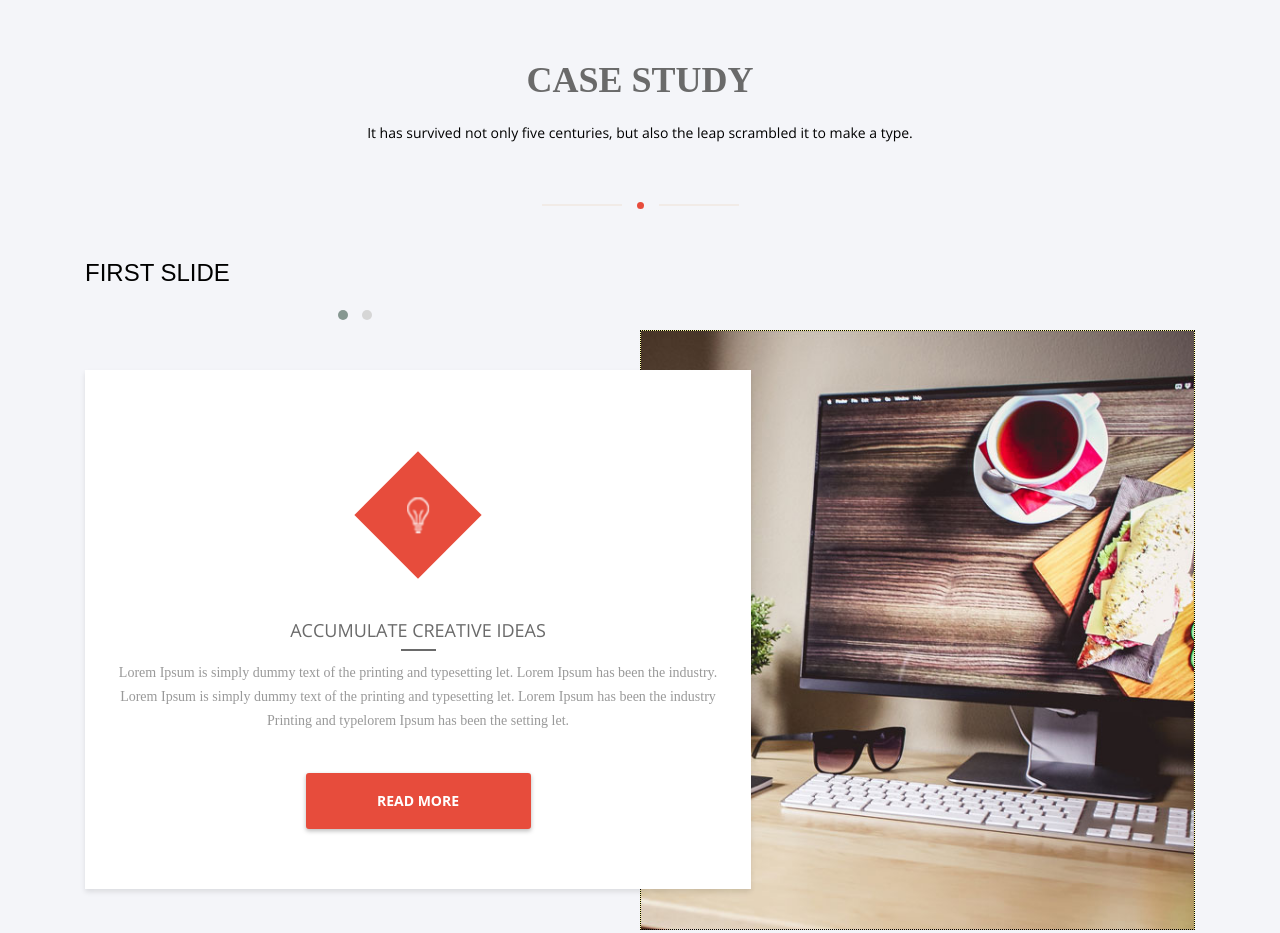
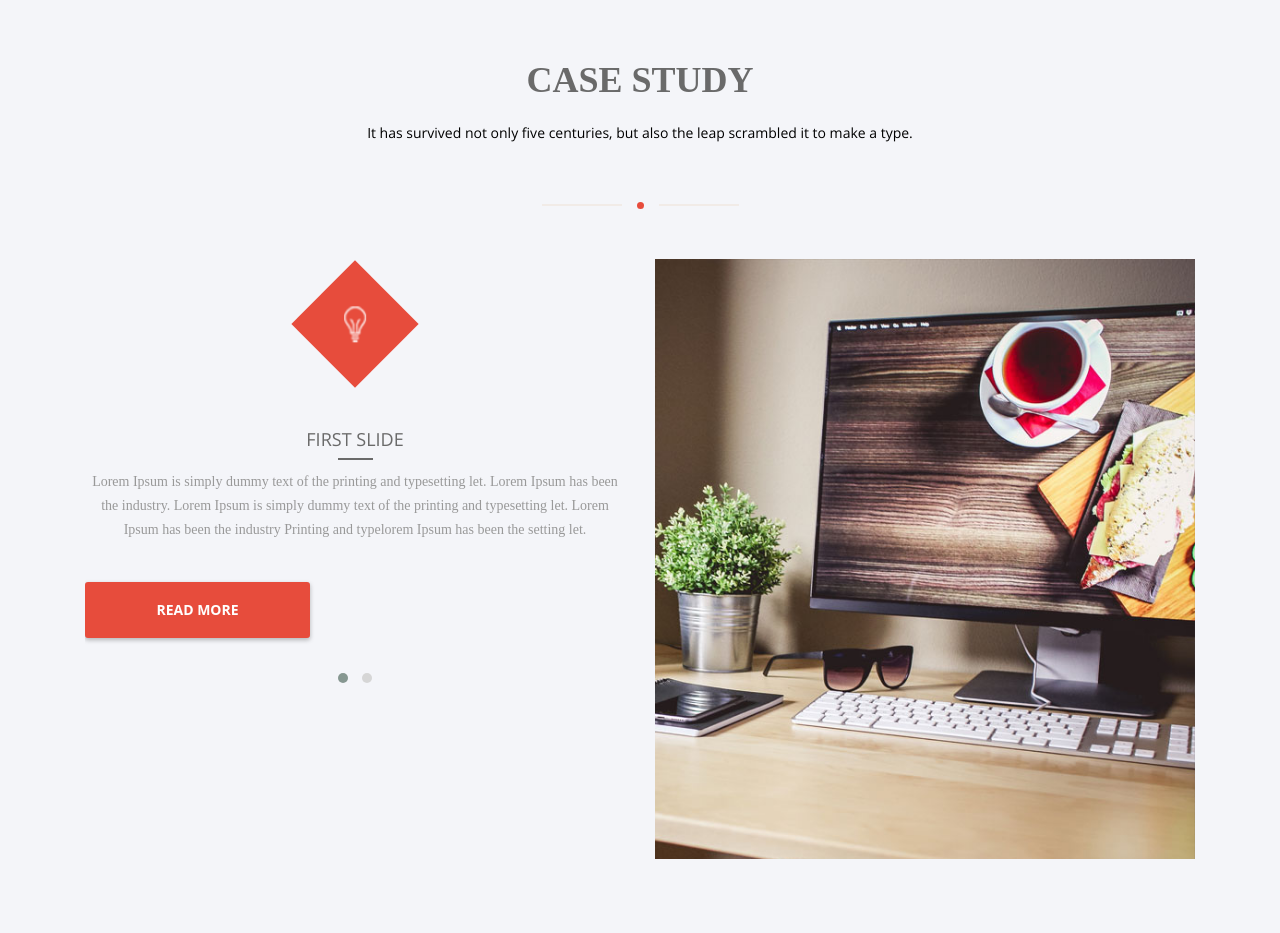
Before and after one commit to 777zhm/Digarta, a plain HTML site: page main.html in a window 1280 px wide. Shown: the part 3520-4453 px from the top of the page. Drawn offline with nearby package versions, Linux system fonts and the light colour scheme; a web font is replaced by a local one.

Commit message:
slider semifinal2222

```diff
--- a/css/style.css
+++ b/css/style.css
@@ -714,56 +714,61 @@ input[type="radio"]:checked+label{
 
 /* End Mixitup filtering plugin */
 /* End portfolio_section */
-/* Start casestudy_section */
-.casestudy_section{
-  background-color: #f4f5f9;
-  padding-top: 150px;
-  padding-bottom: 150px;
-}
-
-.slider_item_box{
-  padding-top: 40px;
-  padding-bottom: 40px;
-  position: relative;
-  min-height: 600px;
-
-}
-
-
-.slider_item_background{
+/* Start OLD_casestudy_section */
+/*.slider_item_background{
   width: 50%;
   height: 100%;
-  position: absolute;
-  /*z-index: 0;*/
+
+  position: absolute;
   top: 0;
   right: 0;
-  border: 1px dotted black;
-  background-color: #fff999;
+
   background-repeat: no-repeat;
-  -webkit-background-size: cover;
   background-size: cover;
 }
 
 .slider_item{
   width: 60%;
   position: absolute;
-
-
   background-color: #fff;
   text-align: center;
   padding-top: 80px;
   padding-bottom: 40px;
   padding-left: 30px;
   padding-right: 30px;
-
   box-shadow: 0 3px 5px rgba(0, 0, 0, 0.1);
+}*/
+/* End OLD_casestudy_section */
+/* Start new_casestudy_section */
+.new_casestudy_section{
+  background-color: #f4f5f9;
+  padding-top: 150px;
+  padding-bottom: 150px;
+}
+
+.new_casestudy_slide_bg{
+  min-height: 600px;
+  background-repeat: no-repeat;
+  background-size: cover;
+}
+
+
+
+
+
+
+/* Start new slider item */
+.slider_item_box{
+  padding-top: 40px;
+  padding-bottom: 40px;
+  position: relative;
+  min-height: 600px;
 }
 
 .slider_item_heading{
   font-size: 18px;
   font-family: "Open Sans";
   color: rgb(106, 106, 106);
-
   line-height: 1.2;
   text-align: center;
   position: relative;
@@ -791,11 +796,12 @@ input[type="radio"]:checked+label{
   margin-top: 20px;
 }
 
-.slider_item button{
+.new_slider_item button{
   margin-top: 40px;
   margin-bottom: 20px;
 }
-
+/* End new slider item */
+/* Start squares for slider */
 .square_decorative_box{
   padding-top: 20px;
   padding-bottom: 20px;
@@ -820,6 +826,7 @@ input[type="radio"]:checked+label{
   position: relative;
   z-index: 2;
 }
+
 .square_icon_box img {
   width: 22px!important; /* resist to slider styles */
   position: absolute;
@@ -832,16 +839,8 @@ input[type="radio"]:checked+label{
   -ms-transform: rotate(-135deg);
   -webkit-transform: rotate(-135deg);
   transform: rotate(-135deg);
-  }
-
-/* End casestudy_section */
-/* Start new_casestudy_section */
-
-.new_casestudy_slide_bg{
-  min-height: 600px;
-}
-
-
+}
+/* End squares for slider */
 /* End new_casestudy_section */
 /* Start numbers_section */
 .numbers_section{
--- a/main.html
+++ b/main.html
@@ -274,59 +274,6 @@
       </div>
     </section>
     <section>
-      <div class="casestudy_section">
-        <div class="container">
-          <div class="row">
-            <div class="col-12">
-                <div class="text-center">
-                  <h2 class="section_heading">Case study</h2>
-                  <p>It has survived not only five centuries, but also the leap scrambled it to make a type.</p>
-                  <div class="title_dot"></div>
-                </div>
-            </div>
-          </div>
-          <div class="row">
-            <div class="col-md-6">
-              <div class="owl-carousel owl-theme">
-                <div>
-                  <h2>First Slide</h2>
-                </div>
-                <div>
-                  <h2>Second Slide</h2>
-                </div>
-              </div>
-            </div>
-
-
-            <div class="col-md-12">
-
-                <div class="slider_item_box">
-
-                  <div class="slider_item_background" style="background-image: url(img/slider_bg_1.jpg);"></div>
-
-                  <div class="slider_item">
-                    <div class="square_decorative_box">
-                      <div class="square_decorative">
-                        <div class="square_icon_box">
-                          <img src="img/slider_icon_3.png" alt="slider_icon_3">
-                        </div>
-                      </div>
-                    </div>
-                    <h3 class="slider_item_heading">Accumulate creative ideas</h3>
-                    <div class="slider_item_text">
-                      Lorem Ipsum is simply dummy text of the printing and typesetting let. Lorem Ipsum has been the industry. Lorem Ipsum is simply dummy text of the printing and typesetting let. Lorem Ipsum has been the industry Printing and typelorem Ipsum has been the setting let.
-                    </div>
-                    <button class="button first_button">Read more</button>
-                  </div>
-
-                </div>
-
-            </div>
-          </div>
-        </div>
-      </div>
-    </section>
-    <section>
       <div class="new_casestudy_section">
         <div class="container">
           <div class="row">
@@ -339,11 +286,37 @@
           <div class="row">
             <div class="col-md-6">
               <div class="owl-carousel owl-theme">
-                <div>
-                  <h2>First Slide</h2>
+                <div class="new_slider_item">
+
+                    <div class="square_decorative_box">
+                      <div class="square_decorative">
+                        <div class="square_icon_box">
+                          <img src="img/slider_icon_3.png" alt="slider_icon_3">
+                        </div>
+                      </div>
+                    </div>
+                    <h3 class="slider_item_heading">First Slide</h3>
+                    <div class="slider_item_text">
+                      Lorem Ipsum is simply dummy text of the printing and typesetting let. Lorem Ipsum has been the industry. Lorem Ipsum is simply dummy text of the printing and typesetting let. Lorem Ipsum has been the industry Printing and typelorem Ipsum has been the setting let.
+                    </div>
+                    <button class="button first_button">Read more</button>
+
                 </div>
-                <div>
-                  <h2>Second Slide</h2>
+                <div class="new_slider_item">
+
+                    <div class="square_decorative_box">
+                      <div class="square_decorative">
+                        <div class="square_icon_box">
+                          <img src="img/slider_icon_3.png" alt="slider_icon_3">
+                        </div>
+                      </div>
+                    </div>
+                    <h3 class="slider_item_heading">Second Slide</h3>
+                    <div class="slider_item_text">
+                      Lorem Ipsum is simply dummy text of the printing and typesetting let. Lorem Ipsum has been the industry. Lorem Ipsum is simply dummy text of the printing and typesetting let. Lorem Ipsum has been the industry Printing and typelorem Ipsum has been the setting let.
+                    </div>
+                    <button class="button first_button">Read more</button>
+
                 </div>
               </div>
             </div>
```
